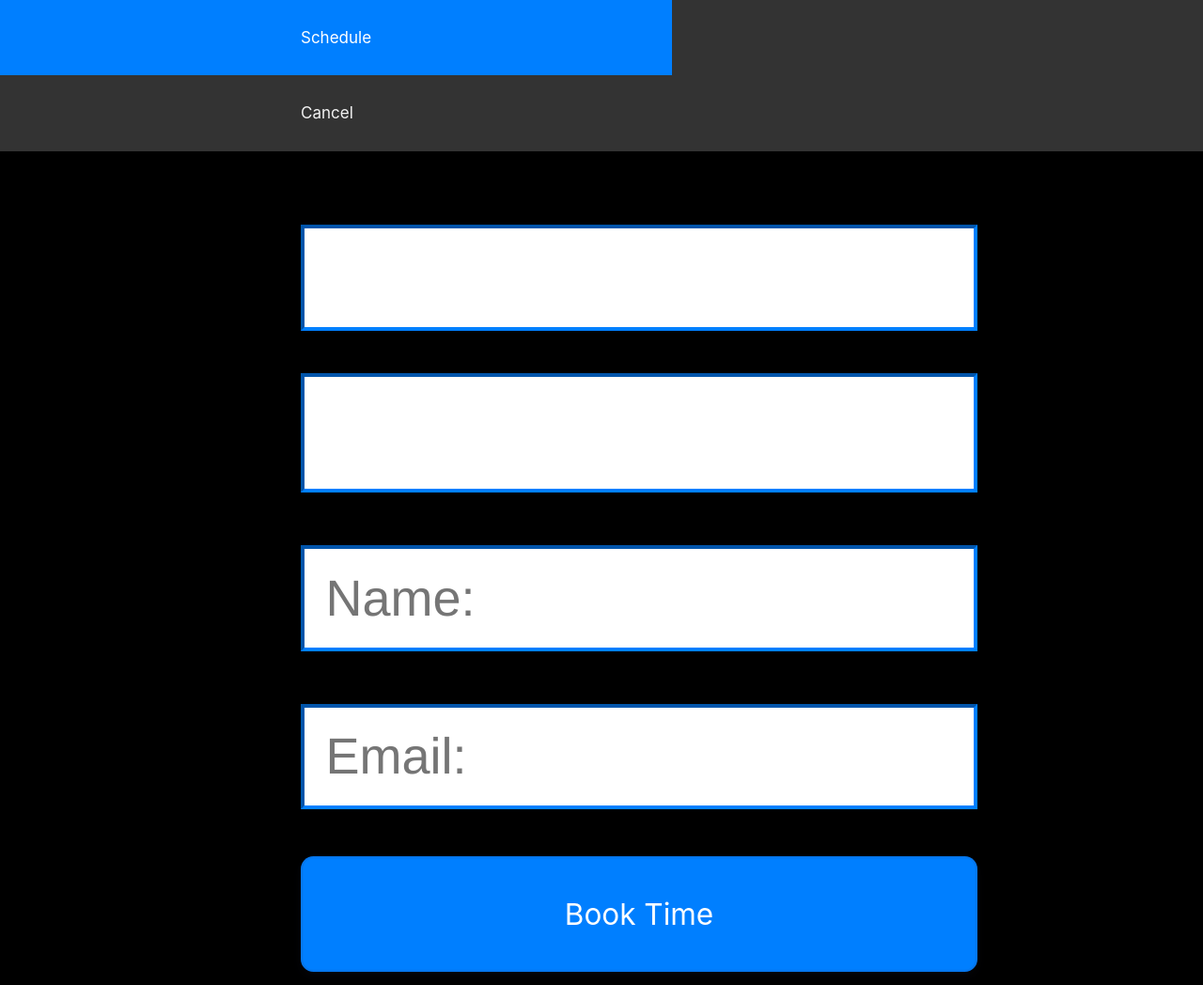
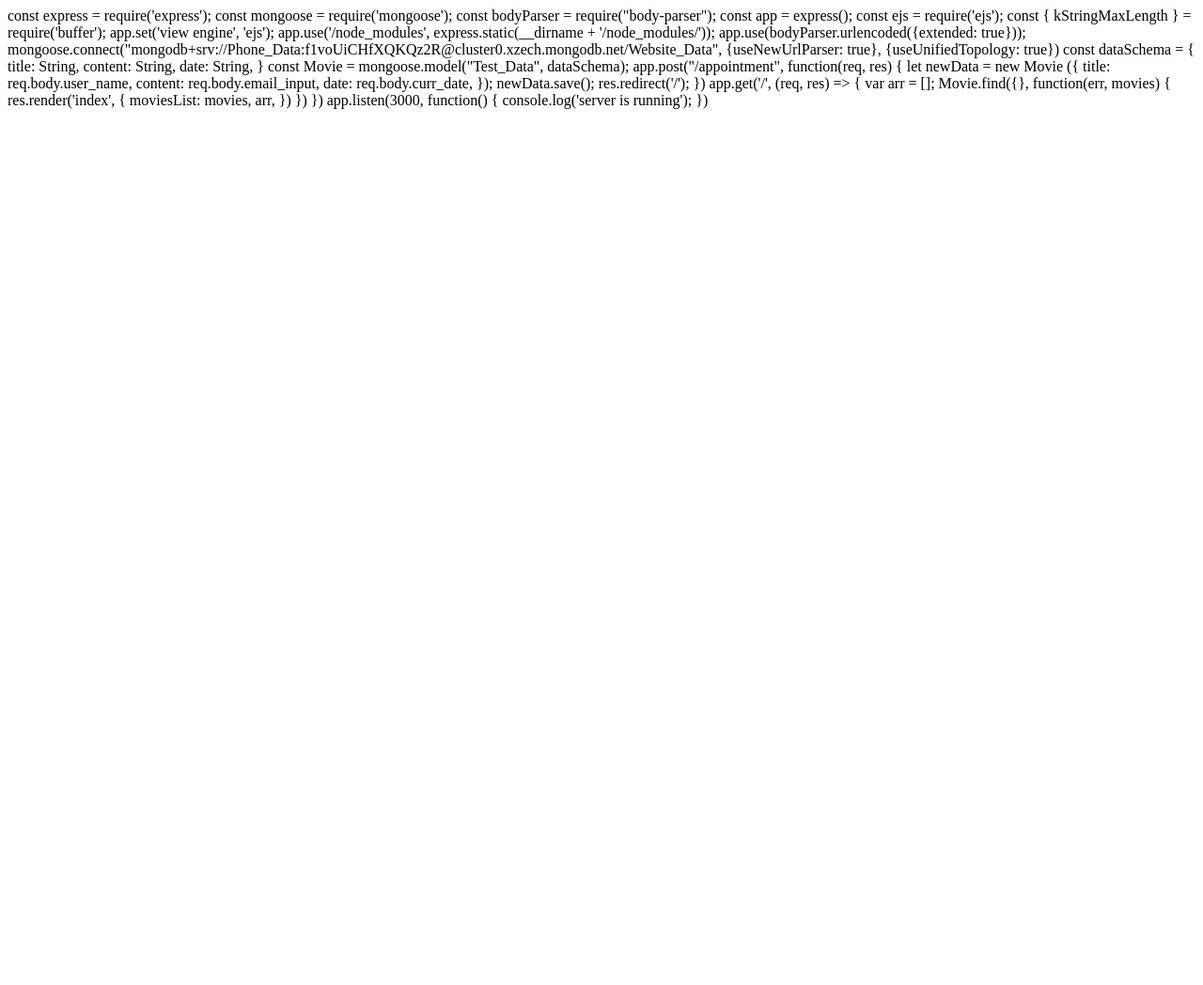
Before and after one commit to AliFakhry/DB_CALENDAR, a Node server app: page / in a window 1280 px wide. Shown: the whole page at 94% size. After the commit the page ends 116 px from the top, so only its background shows below. Run offline with Node 20, Linux system fonts and the light colour scheme; data that the repository does not hold is empty; some libraries are stand-ins or nearby versions.

Commit message:
Update index.ejs

```diff
--- a/views/index.ejs
+++ b/views/index.ejs
@@ -1,232 +1,48 @@
-<html>
-<meta name="viewport" content="width=device-width, initial-scale=1">
+const express = require('express');
+const mongoose = require('mongoose');
+const bodyParser = require("body-parser");
 
-<link rel="stylesheet" type="text/css" href="node_modules/jquery-datetimepicker/jquery.datetimepicker.css" >
-<script src="node_modules/jquery-datetimepicker/jquery.js"></script>
-<script src="node_modules/jquery-datetimepicker/build/jquery.datetimepicker.full.min.js"></script>
-<link rel="stylesheet" href="https://maxcdn.bootstrapcdn.com/bootstrap/3.3.7/css/bootstrap.min.css" integrity="sha384-BVYiiSIFeK1dGmJRAkycuHAHRg32OmUcww7on3RYdg4Va+PmSTsz/K68vbdEjh4u" crossorigin="anonymous">
+const app = express();
+const ejs = require('ejs');
+const { kStringMaxLength } = require('buffer');
 
-<head>
+app.set('view engine', 'ejs');
+
+app.use('/node_modules', express.static(__dirname + '/node_modules/'));
+
+app.use(bodyParser.urlencoded({extended: true}));
 
 
-<style>
-/* width */
-/* width */
-::-webkit-scrollbar {
-  width: 10px;
-}
-/* Track */
-::-webkit-scrollbar-track {
-  background: #f1f1f1;
+mongoose.connect("mongodb+srv://Phone_Data:f1voUiCHfXQKQz2R@cluster0.xzech.mongodb.net/Website_Data", {useNewUrlParser: true}, {useUnifiedTopology: true})
+
+const dataSchema = {
+    title: String,
+    content: String,
+    date: String,
 }
 
-/* Handle */
-::-webkit-scrollbar-thumb {
-  background: #888;
-}
-/* Handle on hover */
-::-webkit-scrollbar-thumb:hover {
-  background: #555;
-}
-.center {
-  margin: auto;
-  width:50%;
-  zoom: 2.25;
-}
-input[type=text] {
-  padding:10px;
-  border:10;
-  box-shadow:0 0 15px 4px rgba(0,0,0,0.06);
-  width: 320px;
-  border-color: #007fff;
-}
-/* CSS */
-.button-9 {
-  appearance: button;
-  backface-visibility: hidden;
-  background-color: #007fff;
-  border-radius: 6px;
-  border-width: 0;
-  box-shadow: rgba(50, 50, 93, .1) 0 0 0 1px inset,rgba(50, 50, 93, .1) 0 2px 5px 0,rgba(0, 0, 0, .07) 0 1px 1px 0;
-  box-sizing: border-box;
-  color: #fff;
-  cursor: pointer;
-  font-family: -apple-system,system-ui,"Segoe UI",Roboto,"Helvetica Neue",Ubuntu,sans-serif;
-  font-size: 100%;
-  height: 55px;
-  line-height: 1.15;
-  margin: 12px 0 0;
-  outline: none;
-  overflow: hidden;
-  padding: 0 25px;
-  position: relative;
-  text-align: center;
-  text-transform: none;
-  transform: translateZ(0);
-  transition: all .2s,box-shadow .08s ease-in;
-  user-select: none;
-  -webkit-user-select: none;
-  touch-action: manipulation;
-  width: 320px;
-}
-.button-9:disabled {
-  cursor: default;
-}
-.button-9:focus {
-  box-shadow: rgba(50, 50, 93, .1) 0 0 0 1px inset, rgba(50, 50, 93, .2) 0 6px 15px 0, rgba(0, 0, 0, .1) 0 2px 2px 0, rgba(50, 151, 211, .3) 0 0 0 4px;
-}
-.shift_down {
-  padding-top: 10px;
-}
-* {
-/*   box-shadow: 0 0 0 1px red; */
-  box-sizing: border-box;
-}
-/* Add a black background color to the top navigation */
-.topnav {
-  background-color: #333;
-  overflow: hidden;
+const Movie = mongoose.model("Test_Data", dataSchema);
 
-}
-/* Style the links inside the navigation bar */
-.topnav a {
-  float: left;
-  color: #f2f2f2;
-  text-align: center;
-  padding: 28px 320px;
-  text-decoration: none;
-  font-size: 17px;
-  font-family: -apple-system,system-ui,"Segoe UI",Roboto,"Helvetica Neue",Ubuntu,sans-serif;
-}
-/* Change the color of links on hover */
-.topnav a:hover {
-  background-color: #ddd;
-  color: black;
-}
-/* Add a color to the active/current link */
-.topnav a.active {
-  background-color: #007fff;
-  color: white;
-}
-</style>
-</head>
+app.post("/appointment", function(req, res) {
+    let newData = new Movie ({
+        title: req.body.user_name,
+        content: req.body.email_input,
+        date: req.body.curr_date,
+    });
+    newData.save();
+    res.redirect('/');
+})
 
-<div class="topnav">
-  <a class="active" href="#home">Schedule</a>
-  <a href="#cancel">Cancel</a>
-</div>
+app.get('/', (req, res) => {
+    var arr = [];
+    Movie.find({}, function(err, movies) {
+        res.render('index', {
+            moviesList: movies,
+            arr,
+        })
+    })
+})
 
-<script>
-  var amount = [];
-</script>
-
-<form action="/appointment" method="post">
-<body style="background-color:black;">
-    <div class="center" >
-        <div class = "shift_down">
-        <div><h3>
-            <label for="curr_date"></label>
-            <input type="text" id="curr_date" placeholder="" name="curr_date" readonly />
-            <span class="validity"></span>
-          </div> </h3>
-        <h2><input id="input" type="text" ></h2>
-        </div>
-        <div><h3>
-          <label for="user_name"></label>
-          <input type="text" id="user_name" placeholder="Name:" name="user_name" required />
-          <span class="validity"></span>
-        </div> </h3>
-        <div><h3>
-          <label for="email_input"></label>
-          <input type="text" id="email_input" placeholder="Email:" name="email_input" required />
-          <span class="validity"></span>
-        </div> </h3>
-
-        <input type="submit" class="button-9" value="Book Time"></input>
-  </div>
-</body>
-</form>
-</html>
-
-<p hidden>
-  <%moviesList.forEach(movie => {%>
-    <%=arr.push(movie.date + "_")%>
-  <%})%>
-</p>
-
-
-<script>
-function hideIt(){
-    $( "#input" ).datetimepicker( "destroy" );
-    $( "#input" ).hide();
-}
-function showIt(x,y){
-
-    $('#input').datetimepicker({
-    theme: "dark",
-    minDate: new Date(),
-    datepicker: true,
-    timepicker: true,
-    inline:true,
-    format: 'M-d-Y',
-    lang:'ru',
-    allowTimes:[
-    '8:00', '11:00', '14:00',
-    '17:00'
-  ],
-    disabledDates: y,
-    formatDate: 'M.d.Y',
-    onSelectDate: re_run,
-    onSelectTime: re_run
-});
-
-}
-
-let test = "<%= arr %>".replaceAll("_,", "_");
-test = test.split("_")
-
-for (var i = 0; i < test.length-1; i++){
-      amount.push(test[i].slice(1,12));
-  }
-
-for (var i = 0; i < test.length-1; i++){
-      amount[i] = amount[i].replaceAll(" ", ".");
-}
-
-$('#input').datetimepicker({
-  theme: "dark",
-  minDate: new Date(),
-  datepicker: true,
-  timepicker: true,
-  inline:true,
-  format: 'M-d-Y',
-  lang:'ru',
-  allowTimes:[
-  '8:00', '11:00', '14:00',
-  '17:00'
- ],
-  disabledDates: amount,
-  formatDate: 'M.d.Y',
-  onSelectDate: re_run,
-  onSelectTime: re_run
-});
-
-function re_run() {
-
-  let date_val = $('#input').datetimepicker('getValue');
-  let val = date_val.toString().slice(3,15)
-  let val_2 = date_val.toString().slice(16, 21)
-  let val_3 = date_val.toString().slice(16, 18)
-  if (parseInt(val_3) > 12){
-      val_3 = (parseInt(val_3) - 12).toString();
-      val_2 = val_3 + val_2.slice(2,5) + " PM"
-  }
-  else{
-    val_2 += " AM"
-  }
-  let new_val = document.getElementById("curr_date").value = val + ", " + val_2;
-
-  javascript:hideIt()
-  javascript:showIt(new_val.slice(1,12), amount)
-};
-</script>
+app.listen(3000, function() {
+    console.log('server is running');
+})
```
